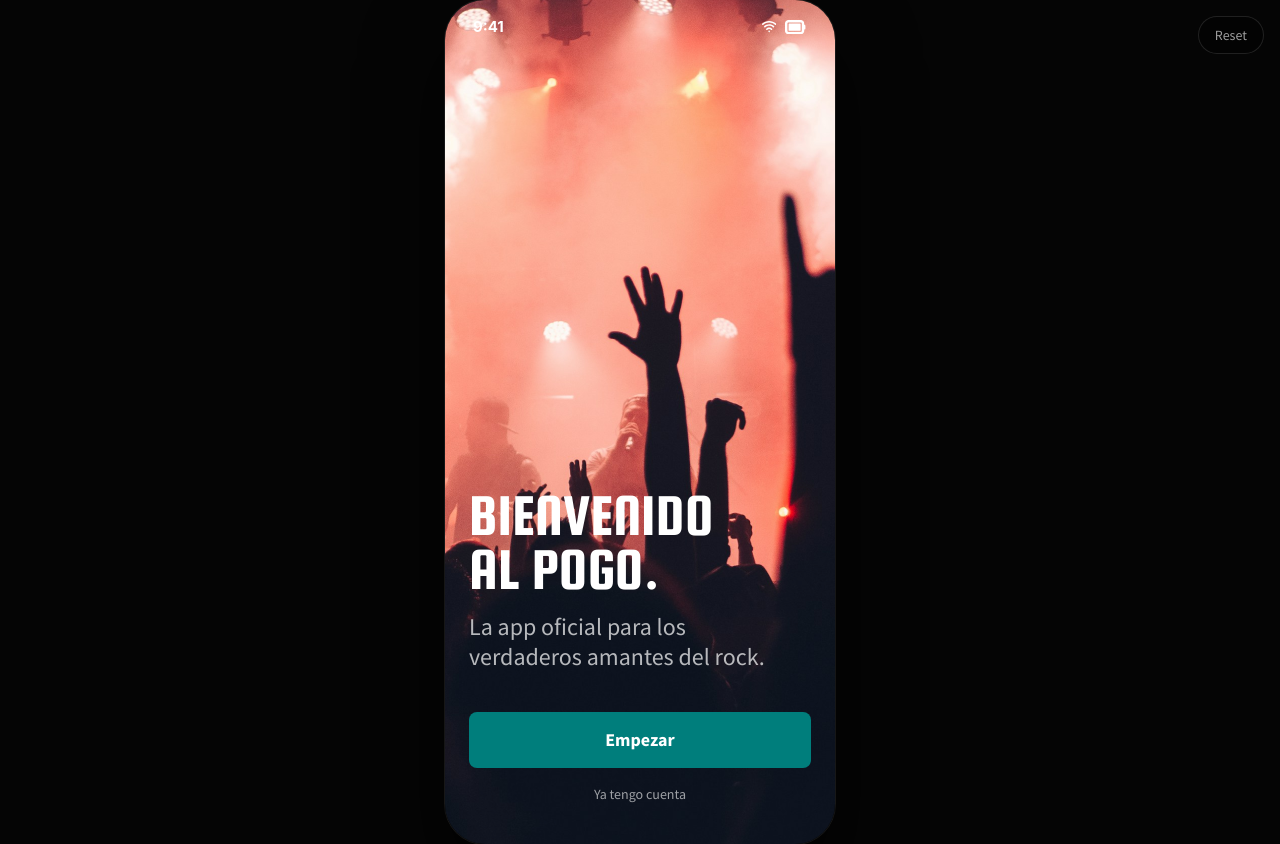
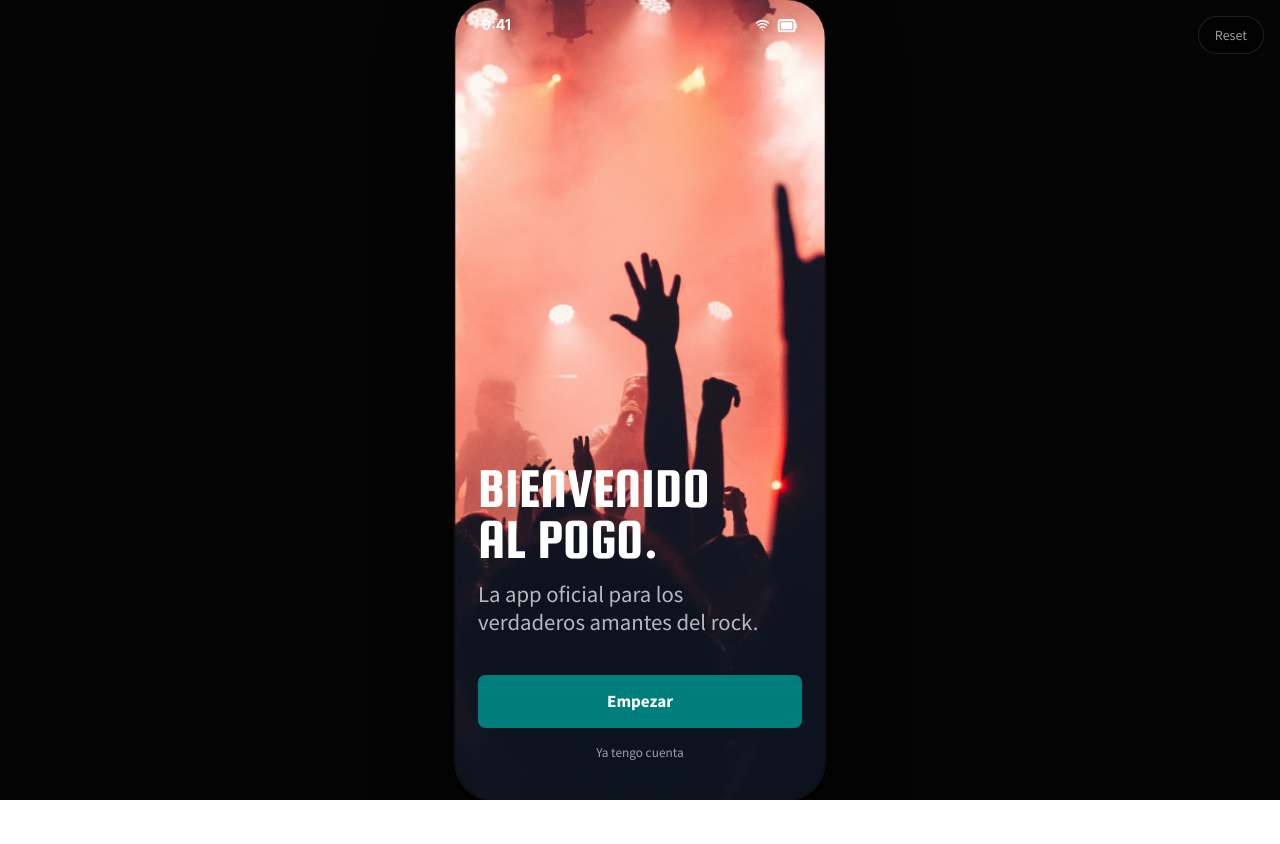
Before and after one commit to danieltb92/rockTicket-prototype, a React (Vite) app: page / in a window 1280 px wide. After the commit the page ends 800 px from the top, so only its background shows below. Built offline with nearby package versions, Linux system fonts and the light colour scheme.

Commit message:
feat: make MobileFrame responsive with proportional scaling
Uses ResizeObserver to dynamically scale the 390x844px phone frame
based on available container size. Scale is capped at 1 (never enlarges),
so the frame only shrinks when the container is smaller than the phone.

```diff
--- a/src/shared/components/MobileFrame.tsx
+++ b/src/shared/components/MobileFrame.tsx
@@ -1,16 +1,41 @@
-import type { ReactNode } from "react";
+import { type ReactNode, useRef, useState, useEffect } from "react";
+
+const PHONE_WIDTH = 390;
+const PHONE_HEIGHT = 844;
 
 export function MobileFrame({ children }: { children: ReactNode }) {
+  const containerRef = useRef<HTMLDivElement>(null);
+  const [scale, setScale] = useState(1);
+
+  useEffect(() => {
+    const el = containerRef.current;
+    if (!el) return;
+
+    const observer = new ResizeObserver(([entry]) => {
+      const { width, height } = entry.contentRect;
+      const s = Math.min(width / PHONE_WIDTH, height / PHONE_HEIGHT, 1);
+      setScale(s);
+    });
+
+    observer.observe(el);
+    return () => observer.disconnect();
+  }, []);
+
   return (
-    <div className="min-h-screen bg-[#050505] flex items-center justify-center">
+    <div
+      ref={containerRef}
+      className="min-h-screen bg-[#050505] flex items-center justify-center w-full h-full"
+    >
       <div
         className="relative overflow-hidden"
         style={{
-          width: "390px",
-          height: "844px",
-          borderRadius: "40px",
+          width: PHONE_WIDTH,
+          height: PHONE_HEIGHT,
+          borderRadius: 40,
           boxShadow:
             "0 0 0 1px rgba(255,255,255,0.08), 0 40px 80px rgba(0,0,0,0.8)",
+          transform: `scale(${scale})`,
+          transformOrigin: "center center",
         }}
       >
         {children}
```
